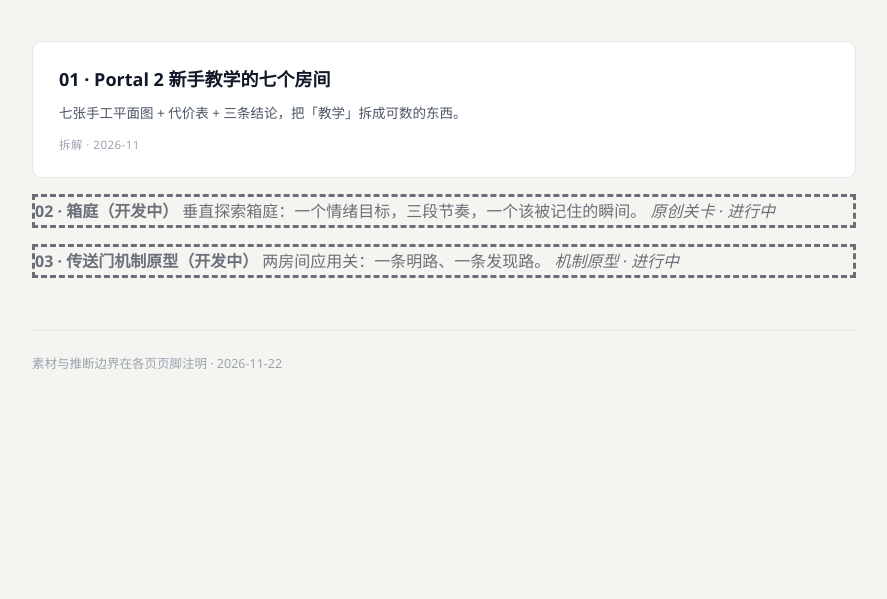
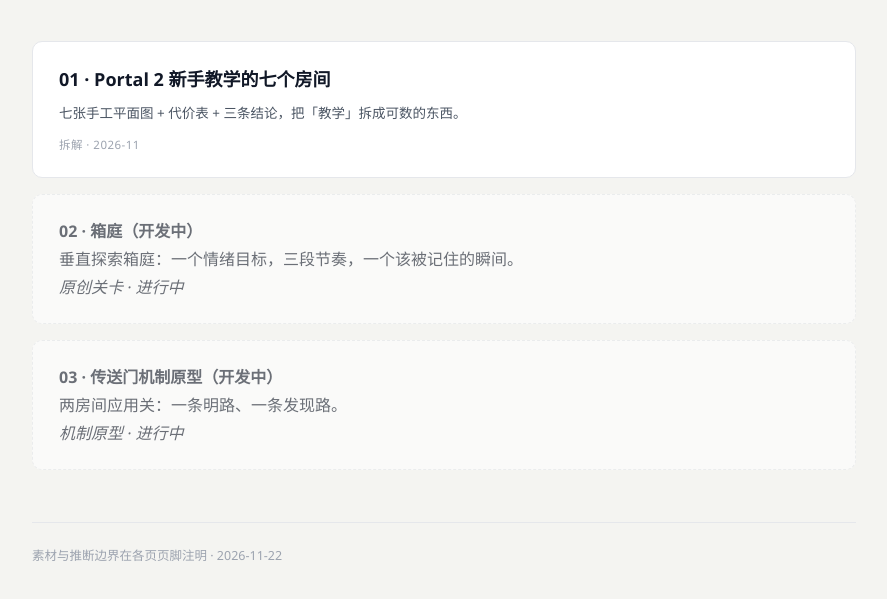
Before and after one commit to mason0311/portfolio, a plain HTML site: page index.html in a window 1280 px wide. Shown: the part 207-806 px from the top of the page, without its empty margins (196-1083 px from the left). Drawn offline with Linux system fonts and the light colour scheme.

Commit message:
首页卡片布局修正

```diff
--- a/index.html
+++ b/index.html
@@ -14,9 +14,10 @@
   h1{font-size:38px;line-height:1.3;margin:0 0 16px;font-weight:800;letter-spacing:-.5px}
   .lead{font-size:16px;color:var(--sub);margin:0 0 44px;max-width:620px}
   .list{display:grid;gap:16px}
-  a.piece{display:block;background:#fff;border:1px solid var(--line);border-radius:10px;
+  .piece{display:block;background:#fff;border:1px solid var(--line);border-radius:10px;
           padding:22px 26px;text-decoration:none;color:inherit;transition:border-color .15s}
   a.piece:hover{border-color:var(--teal)}
+  .piece b,.piece span,.piece em{display:block}
   a.piece b{display:block;font-size:18px;margin-bottom:6px}
   a.piece span{display:block;font-size:13.5px;color:var(--sub)}
   a.piece em{display:block;font-style:normal;font-size:11.5px;color:var(--mut);margin-top:10px;letter-spacing:.04em}
```
Also changed, not shown: _home.png (added).
